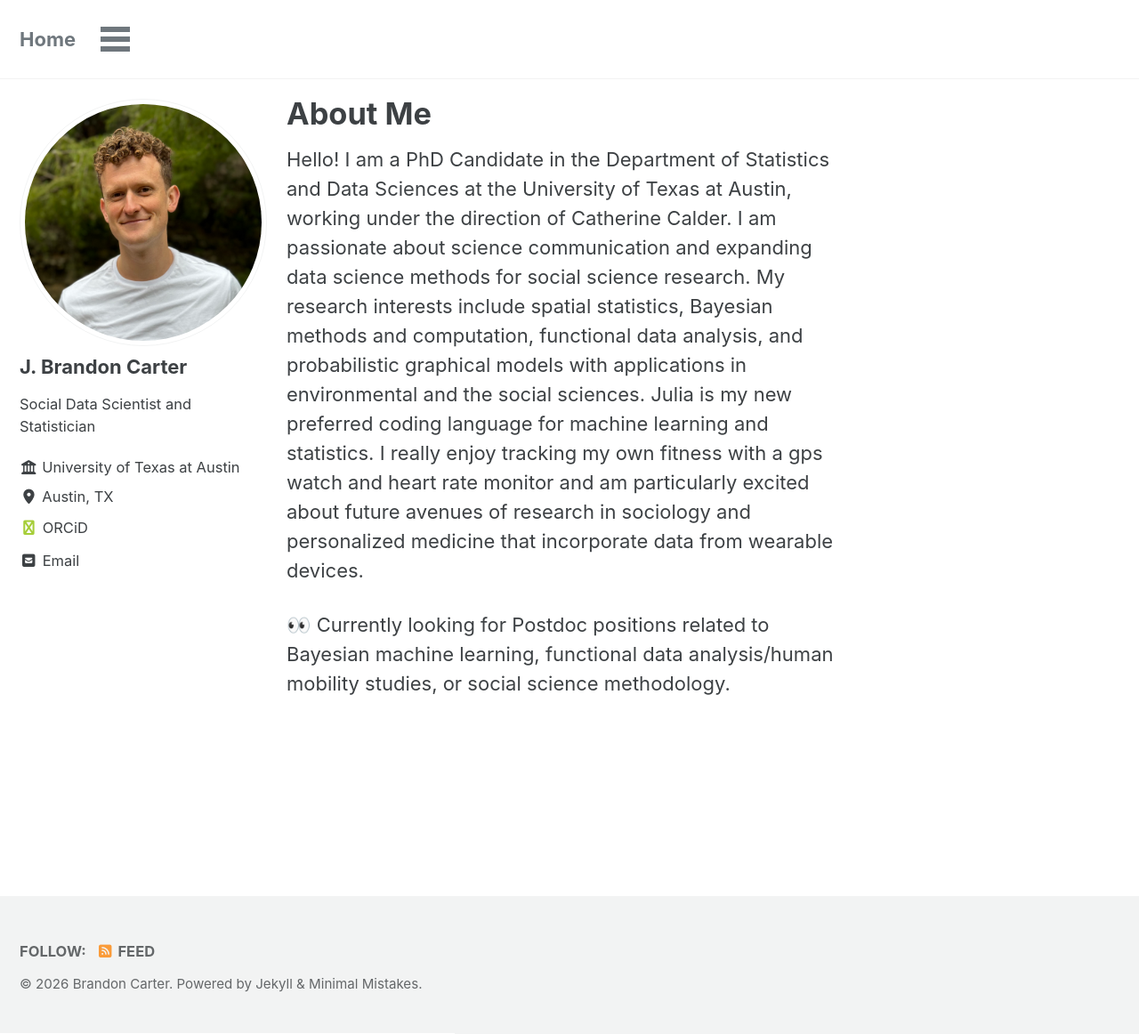
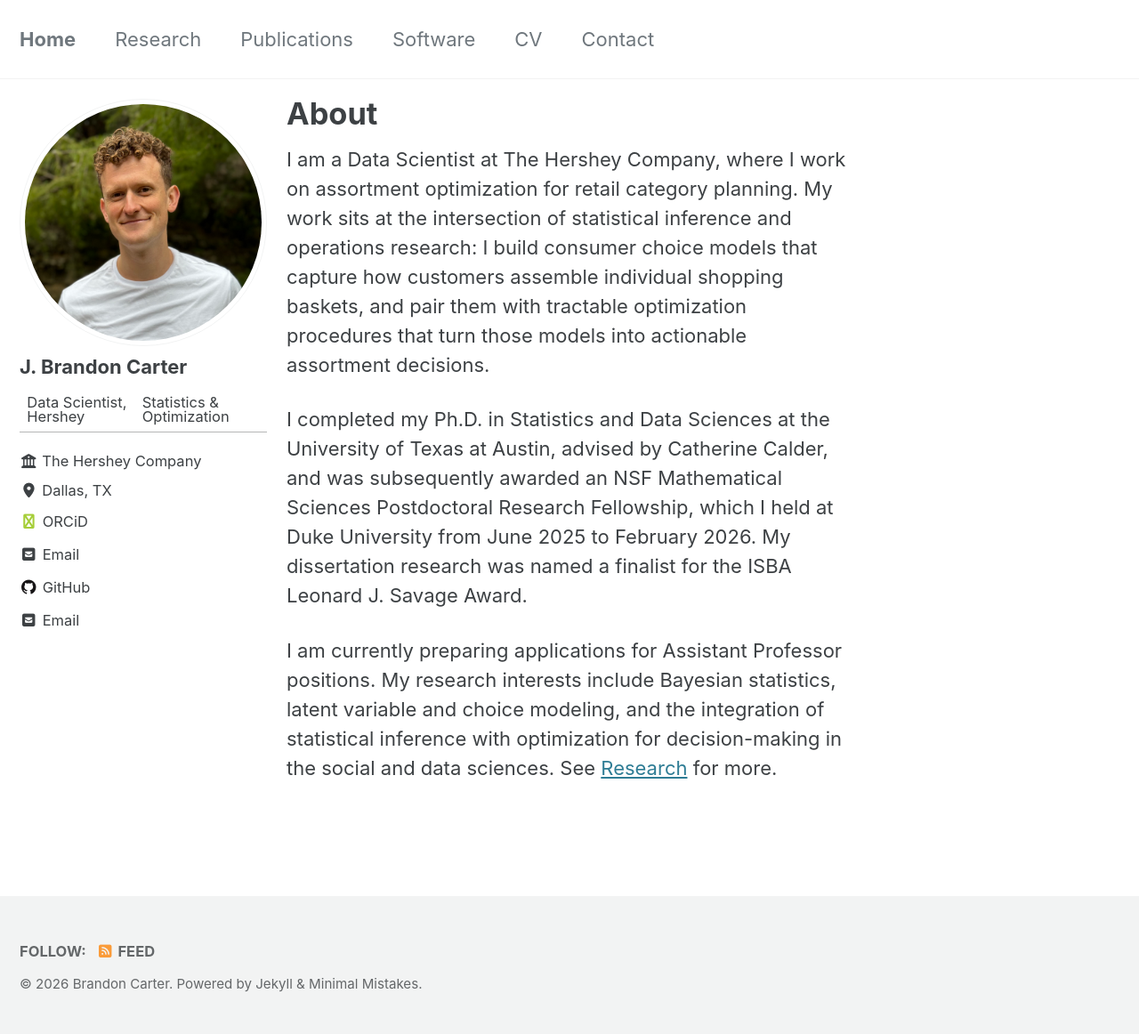
Before and after one commit to jbcart/jbcart.github.io, a Jekyll site: the page built from _pages/home.md, in a window 1280 px wide and 1162 px high. Shown: the whole window at 89% size. Built offline with Jekyll 4.4.1, drawn with Linux system fonts in a browser that asks for light colours; cached includes are drawn as plain includes.

Commit message:
Refresh site content for faculty applications; migrate Pages to GitHub Actions
Update bio, add Research/Contact pages, and refresh nav/sidebar to reflect
current role at Hershey, the NSF postdoctoral fellowship, and the ISBA Savage
Award finalist honor.

Move off classic GitHub Pages (which pins the ancient github-pages gem's
Jekyll 3.9/Liquid 4.0) to a GitHub Actions workflow that builds with a
current Jekyll 4.x, so local dev isn't locked to an old Ruby version.

Co-Authored-By: Claude Sonnet 5 <noreply@anthropic.com>

```diff
--- a/_config.yml
+++ b/_config.yml
@@ -21,7 +21,7 @@ title                    : "Brandon Carter"
 title_separator          : "|"
 subtitle                 : # site tagline that appears below site title in masthead
 name                     : "J. Brandon Carter"
-description              : "Brandon Carter's personal website."
+description              : "Personal website of J. Brandon Carter, statistician and data scientist working on consumer choice modeling and optimization."
 url                      : "https://jbcart.github.io"
 baseurl                  : # the subpath of your site, e.g. "/blog"
 repository               : # GitHub username/repo-name e.g. "mmistakes/minimal-mistakes"
@@ -115,54 +115,24 @@ analytics:
 author:
   name             : "J. Brandon Carter"
   avatar           : "/assets/images/IMG_0744.jpeg"
-  bio              : "Social Data Scientist and Statistician"
-  affiliation      : "University of Texas at Austin"
-  location         : "Austin, TX"
-  email            :
+  bio              : "Data Scientist, Hershey | Statistics & Optimization"
+  affiliation      : "The Hershey Company"
+  location         : "Dallas, TX"
+  email            : "carterj4@icloud.com"
   links:
     - label: "ORCiD"
       icon: "fas fa-brands fa-orcid"
       url: "https://orcid.org/0000-0003-1687-0564"
     - label: "Email"
       icon: "fas fa-fw fa-envelope-square"
-      url: "mailto:carterjb@utexas.edu"
-    - label: "Website"
-      icon: "fas fa-fw fa-link"
-      # url: "https://your-website.com"
-    - label: "Twitter"
-      icon: "fab fa-fw fa-twitter-square"
-      # url: "https://twitter.com/"
-    - label: "Facebook"
-      icon: "fab fa-fw fa-facebook-square"
-      # url: "https://facebook.com/"
+      url: "mailto:carterj4@icloud.com"
     - label: "GitHub"
       icon: "fab fa-fw fa-github"
-      # url: "https://github.com/"
-    - label: "Instagram"
-      icon: "fab fa-fw fa-instagram"
-      # url: "https://instagram.com/"
+      url: "https://github.com/jbcart"
 
 # Site Footer
 footer:
   links:
-    - label: "Twitter"
-      icon: "fab fa-fw fa-twitter-square"
-      # url:
-    - label: "Facebook"
-      icon: "fab fa-fw fa-facebook-square"
-      # url:
-    - label: "GitHub"
-      icon: "fab fa-fw fa-github"
-      # url:
-    - label: "GitLab"
-      icon: "fab fa-fw fa-gitlab"
-      # url:
-    - label: "Bitbucket"
-      icon: "fab fa-fw fa-bitbucket"
-      # url:
-    - label: "Instagram"
-      icon: "fab fa-fw fa-instagram"
-      # url:
 
 
 # Reading Files
--- a/_pages/home.md
+++ b/_pages/home.md
@@ -1,20 +1,23 @@
 ---
 permalink: /
-title: "About Me"
+title: "About"
 ---
 
-Hello! I am a PhD Candidate in the Department of Statistics and Data Sciences
-at the University of Texas at Austin, working under the direction of Catherine
-Calder. I am passionate about science communication and expanding data science
-methods for social science research. My research interests include spatial
-statistics, Bayesian methods and computation, functional data analysis, and
-probabilistic graphical models with applications in environmental and the
-social sciences. Julia is my new preferred coding language for machine learning
-and statistics. I really enjoy tracking my own fitness with a gps watch and
-heart rate monitor and am particularly excited about future avenues of research
-in sociology and personalized medicine that incorporate data from wearable
-devices.
+I am a Data Scientist at The Hershey Company, where I work on assortment
+optimization for retail category planning. My work sits at the intersection of
+statistical inference and operations research: I build consumer choice models
+that capture how customers assemble individual shopping baskets, and pair them
+with tractable optimization procedures that turn those models into actionable
+assortment decisions.
 
-👀 Currently looking for Postdoc positions related to Bayesian machine
-learning, functional data analysis/human mobility studies, or social science
-methodology.
+I completed my Ph.D. in Statistics and Data Sciences at the University of
+Texas at Austin, advised by Catherine Calder, and was subsequently awarded an
+NSF Mathematical Sciences Postdoctoral Research Fellowship, which I held at
+Duke University from June 2025 to February 2026. My dissertation research was
+named a finalist for the ISBA Leonard J. Savage Award.
+
+I am currently preparing applications for Assistant Professor positions. My
+research interests include Bayesian statistics, latent variable and choice
+modeling, and the integration of statistical inference with optimization for
+decision-making in the social and data sciences. See
+[Research](/research/) for more.
```
Also changed, not shown: Gemfile (+23 -23 lines), _data/navigation.yml (+6 -10 lines), _pages/contact.md (added, +10 -0 lines), _pages/interests.md (deleted, +0 -49 lines), _pages/research.md (added, +32 -0 lines), .github/workflows/pages.yml (added), Gemfile.lock (added), 1 other file.
